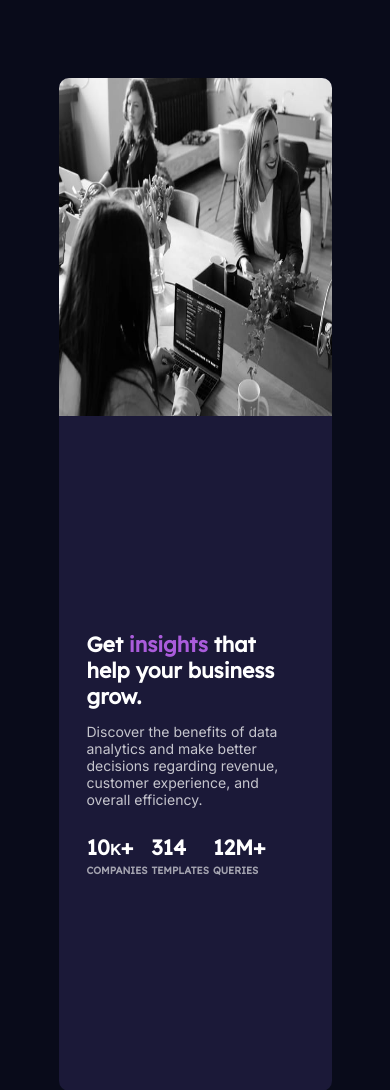
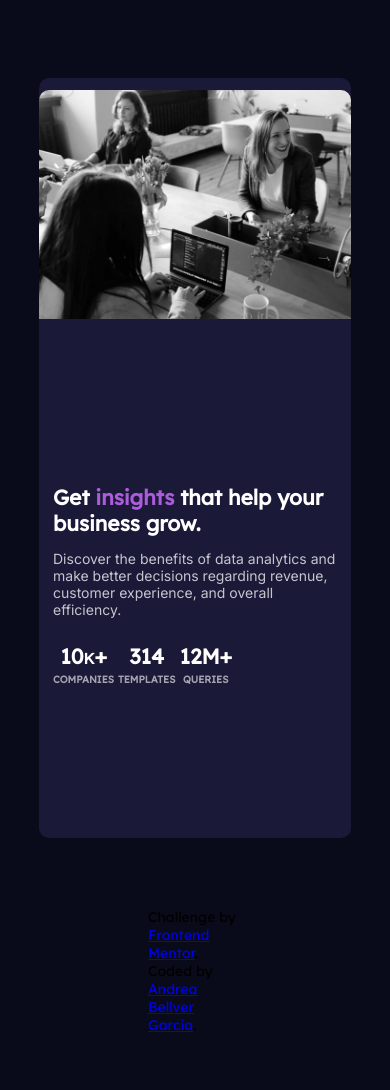
Before and after one commit to ponisworld/preview-card-component-main, a plain HTML site: page index.html in a window 390 px wide. Shown: the top 1090 px of the page. Drawn offline with Linux system fonts and the light colour scheme.

Commit message:
Cambios Responsive <3

```diff
--- a/assets/css/queries.css
+++ b/assets/css/queries.css
@@ -8,16 +8,17 @@
     * {font-size:14px;}
     .imageDesktop {display:none;}
 
-    main {display:inline-grid;background-color: hsl(244, 38%, 16%);grid-template: 1fr 2fr/1fr;width:40vw; height: 80vh;
-    min-width:50vw;}
+    main {display:grid;background-color: hsl(244, 38%, 16%);grid-template: 1fr 2fr/1fr;width:60vw; height: 96vh;
+    max-width:80vw;}
 
-    .imageMobile {grid-area:1/ 1/2/2;height:40vh;width:100%;
+    .imageMobile {grid-area:1/ 1/2/2;height:fit-content;width:100%;
     border-radius:10px 10px 0 0;}
 
+    .card {padding:1rem;}
     .attribution {margin:5rem;}
 }
 
-@media screen and (max-width:400px) {
-    main {width:75vw;
-    height:fit-content}
+@media screen and (max-width:500px) {
+    #main {width:90vw; height: 90vh;
 }
+}
--- a/assets/css/styles.css
+++ b/assets/css/styles.css
@@ -15,6 +15,8 @@ background-color: hsl(233, 47%, 7%);;padding: 5rem;display: flex;flex-direction:
 
 h1, h2 span {color:hsl(0, 0%, 100%)}
 
+h2, h2 span {text-align: center;}
+
 main {
     display: inline-grid;
     place-items:center;
--- a/index.html
+++ b/index.html
@@ -15,16 +15,19 @@
 </head>
 <body>
 
-  <main>
+  <main id="main">
+
     <!--Imagen para movil-->
+
   <img class="imageMobile" src="assets/img/image-header-mobile.jpg" alt="">
+
 
   <!--Division de la parte donde hay letra-->
  <div class="card">
     <!--Titulo principal-->
     <h1>Get <span>insights</span> that help your business grow.</h1>
     <!--Parrafo-->
-   <p> Discover the benefits of data analytics and make better decisions regarding revenue, customer
+  <p> Discover the benefits of data analytics and make better decisions regarding revenue, customer
     experience, and overall efficiency.
   </p>
   <div>
@@ -35,7 +38,9 @@
 </div>
 
   <!--Imagen Desktop-->
+  <div>
    <img class="imageDesktop" src="assets/img/image-header-mobile.jpg" alt="">
+  </div>
   </main>
 
 
```
